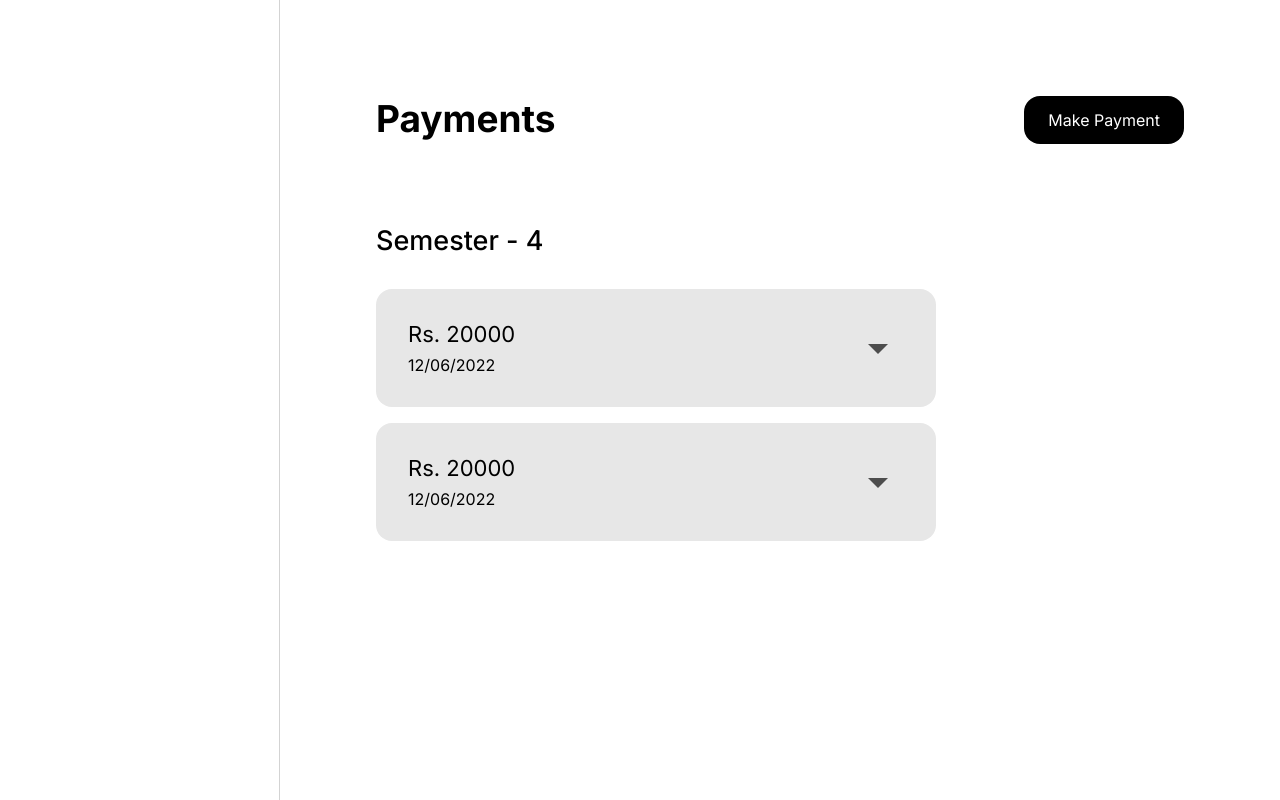
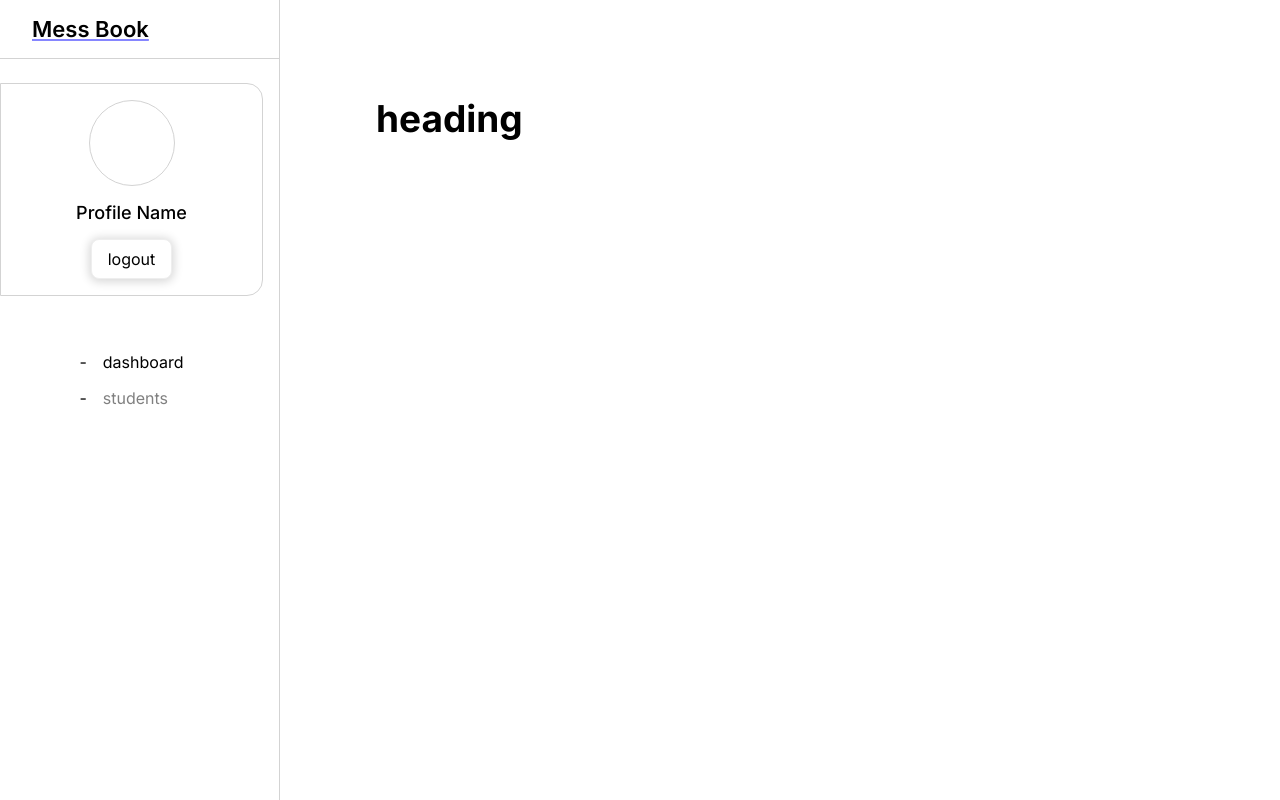
Before and after one commit to Xydon/messbookFrontEnd, a React (Create React App) app: page / in a window 1280 px wide. Built offline with nearby package versions, Linux system fonts and the light colour scheme.

Commit message:
working on the dashboard template

```diff
--- a/src/AdminScreens/Student/Student.tsx
+++ b/src/AdminScreens/Student/Student.tsx
@@ -1,13 +1,25 @@
-import React from "react";
+import React, { useEffect, useState } from "react";
 
 import "./Student.css";
 
 import { Link, useNavigate } from "react-router-dom";
+import axios from "axios";
+import Student from "../../Entities/Student";
+
 
 function StudentAdd() {
-	let arr = [];
-	for (let i = 0; i < 20; ++i) arr.push(i);
 	const navigate = useNavigate();
+	const [data, setData] = useState<Array<Student>>([]);
+
+	useEffect(() => {
+		try {
+			axios
+			.get("http://localhost:8080/api/admin/students/1")
+			.then((val) => setData(val.data));
+		} catch(e) {
+			console.log(e);
+		}
+	}, []);
 
 	return (
 		<div className="Student row">
@@ -57,18 +69,22 @@ function StudentAdd() {
 				</div>
 
 				<div className="Student__studentList__box">
-					{arr.map((val) => (
-						<div className="Student__studentList__row mb-1 flex vc"
-							onClick={() => {navigate('/20075087')}}
+					{data.map((val, index) => (
+						<div
+							className="Student__studentList__row mb-1 flex vc"
+							onClick={() => {
+								navigate("/20075087");
+							}}
+							key={index}
 						>
 							<div className="studentList__rollNo__box">
-								<p className="studentList__rollNo cc_14 mr-2">20075087</p>
+								<p className="studentList__rollNo cc_14 mr-2">{val.roll_number}</p>
 							</div>
 
 							<div className="studentList__info__box">
 								<div className="studentList__info flex vc pl-4 pr-8">
-									<p className="cc_16">Snehal Kumar Singh</p>
-									<p className="cc_16">semester-1</p>
+									<p className="cc_16">{val.name}</p>
+									<p className="cc_16">{val.department}</p>
 								</div>
 							</div>
 						</div>
--- a/src/App.tsx
+++ b/src/App.tsx
@@ -8,6 +8,7 @@ import Student from "./AdminScreens/Student/Student";
 import StudentView from "./AdminScreens/StudentView/StudentView";
 import Profile from "./StudentScreens/Profile/Profile";
 import Payment from "./StudentScreens/Payment/Payment";
+import DashBoardTemplate from "./Templates/DashBoardTemplate";
 
 function App() {
 	useEffect(() => {
@@ -21,10 +22,14 @@ function App() {
 	});
 	return (
 		<Routes>
-			<Route path={"/jkhfg"} element={<Profile />} />
+			<Route path={"/lkasdf"} element={<Profile />} />
+			<Route path={"/student"} element={<Student/>} />
+			<Route path={"/"} element={<DashBoardTemplate navList={[]} heading={"heading"}>
+
+			</DashBoardTemplate>} />
 			<Route path={":studentRoll"} element={<StudentView />} />
 			<Route path={"/studentAdd"} element={<StudentAdd />} />
-			<Route path={"/"} element={<Payment></Payment>}></Route>
+			<Route path={"/asdf"} element={<Payment />}/>
 		</Routes>
 	);
 }
--- /dev/null
+++ b/src/Entities/Student.ts
@@ -0,0 +1,15 @@
+export default class Student {
+
+  constructor(
+    readonly roll_number : string,
+    readonly name : string,
+    readonly phone_number : string,
+    readonly department : string,
+    readonly  password : string,
+    readonly cmail_id : string,
+    readonly isGraduated : boolean,
+    readonly gender : string,
+    readonly remainder : number,
+    readonly studetn_image_url : string
+  ) {}
+}
--- /dev/null
+++ b/src/Templates/DashBoardTemplate.css
@@ -0,0 +1,73 @@
+.screen_filler {
+  width : 100%;
+  height : 100vh;
+  overflow: hidden;
+}
+
+.LogoRow {
+  display: flex;
+  padding : calc(var(--q) * 2);
+  border-bottom: 1px solid lightgray;
+  padding-left : calc(var(--q) * 4);
+}
+
+.LogoText {
+  color : rgb(0, 0, 0);
+  text-decoration: underline;
+  text-decoration-color: rgb(134, 134, 255);
+}
+
+
+.ProfileRow {
+  width : 100%;
+}
+
+.ProfileBox {
+  width : 100%;
+  border-top-right-radius: 16px;
+  border-bottom-right-radius: 16px;
+  border : 1px solid lightgray;
+}
+
+.ProfileImageBox {
+  width : 86px;
+  height : 86px;
+  border-radius : 200px;
+  border : 1px solid lightgray;
+}
+
+.LogoutButton {
+  border : 1px solid rgb(238, 238, 238);
+  background-color: white;
+  box-shadow: 0 1px 10px 2px rgba(0, 0, 0, 0.158);
+}
+
+.LinkRow {
+  max-height : 500px;
+  width : 100%;
+  overflow : auto;
+
+}
+.LinkBox {
+  padding : var(--q);
+  cursor : pointer;
+}
+
+.LinkBox * {
+  user-select: none;
+}
+
+.SideboardNavLink {
+  transition: all 0.5s;
+}
+
+.SideboardNavLink:hover {
+  transform: scale(1.05);
+}
+
+.Sidebar {
+  /* width :  */
+}
+
+.SidebarNav__icon__box {
+}
--- /dev/null
+++ b/src/Templates/DashBoardTemplate.tsx
@@ -0,0 +1,114 @@
+import React from "react";
+import { Link, useLocation, useNavigate } from "react-router-dom";
+
+import "./DashBoardTemplate.css";
+
+type SidebarNavType = {
+	icon: React.ReactNode;
+	link: string;
+	label: string;
+	isActive: boolean;
+};
+
+function Sidebar(props: { navList: Array<SidebarNavType> }) {
+	const location = useLocation();
+	const isLinkActive = (link: string) => location.pathname === link;
+
+	const SidebarNavLink = (props: SidebarNavType) => {
+		const navigate = useNavigate();
+
+		return (
+			<div
+				className="SideboardNavLink flex vc m-2"
+				onClick={() => navigate(props.link)}
+			>
+				<div className="SidebarNavLink__icon__box mr-2">{props.icon}</div>
+				<div className="SidebarNavLink__label__box">
+					<p className="cc_16" style={props.isActive ? {} : { color: "gray" }}>
+						{props.label}
+					</p>
+				</div>
+			</div>
+		);
+	};
+
+	return (
+		<div className="Dashboard__sideBoard">
+			<div className="LogoRow">
+				<div className="LogoBox">
+					<p className="cc_22 semi_bold LogoText">Mess Book</p>
+				</div>
+			</div>
+
+			<div className="ProfileRow pr-2 mt-3">
+				<div className="ProfileBox p-2">
+					<div className="ProfileImageRow row hc">
+						<div className="ProfileImageBox"></div>
+					</div>
+
+					<div className="ProfileNameRow hc mt-2">
+						<div className="ProfileNameBox">
+							<p className="cc_18 medium">Profile Name</p>
+						</div>
+					</div>
+
+					<div className="LogoutButtonRow hc mt-2">
+						<div className="LogoutButtonBox">
+							<div className="button_size_s LogoutButton round-8 ph-2">
+								<p className="cc_16">logout</p>
+							</div>
+						</div>
+					</div>
+				</div>
+			</div>
+
+			<div className="LinkRow mt-4 flex hc pr-2">
+				<div className="LinkBox">
+					<SidebarNavLink
+						icon={<p>-</p>}
+						link="/"
+						label="dashboard"
+						isActive={isLinkActive("/")}
+					/>
+					<SidebarNavLink
+						icon={<p>-</p>}
+						link="/student"
+						label="students"
+						isActive={isLinkActive("/student")}
+					/>
+				</div>
+			</div>
+		</div>
+	);
+}
+
+function DashBoardTemplate(
+	props: {
+		navList: Array<SidebarNavType>;
+		heading: string;
+		children: React.ReactNode;
+	} = {
+		navList: [],
+		heading: "heading",
+		children: <></>,
+	}
+) {
+	return (
+		<div className="Dashboard">
+			<Sidebar navList={[]} />
+
+			<div className="Dashboard__content">
+				<div className="Dashboard__heading__row">
+					<div className="Dashboard__heading__box">
+						<p className="cc_37 bold">{props.heading}</p>
+					</div>
+				</div>
+				{props.children}
+			</div>
+
+
+		</div>
+	);
+}
+
+export default DashBoardTemplate;
--- a/src/xydon.css
+++ b/src/xydon.css
@@ -4284,6 +4284,10 @@ a {
 	color: white;
 }
 
+.round-4 {
+  border-radius : 4px;
+}
+
 .round-8 {
   border-radius: 8px;
 }
```
